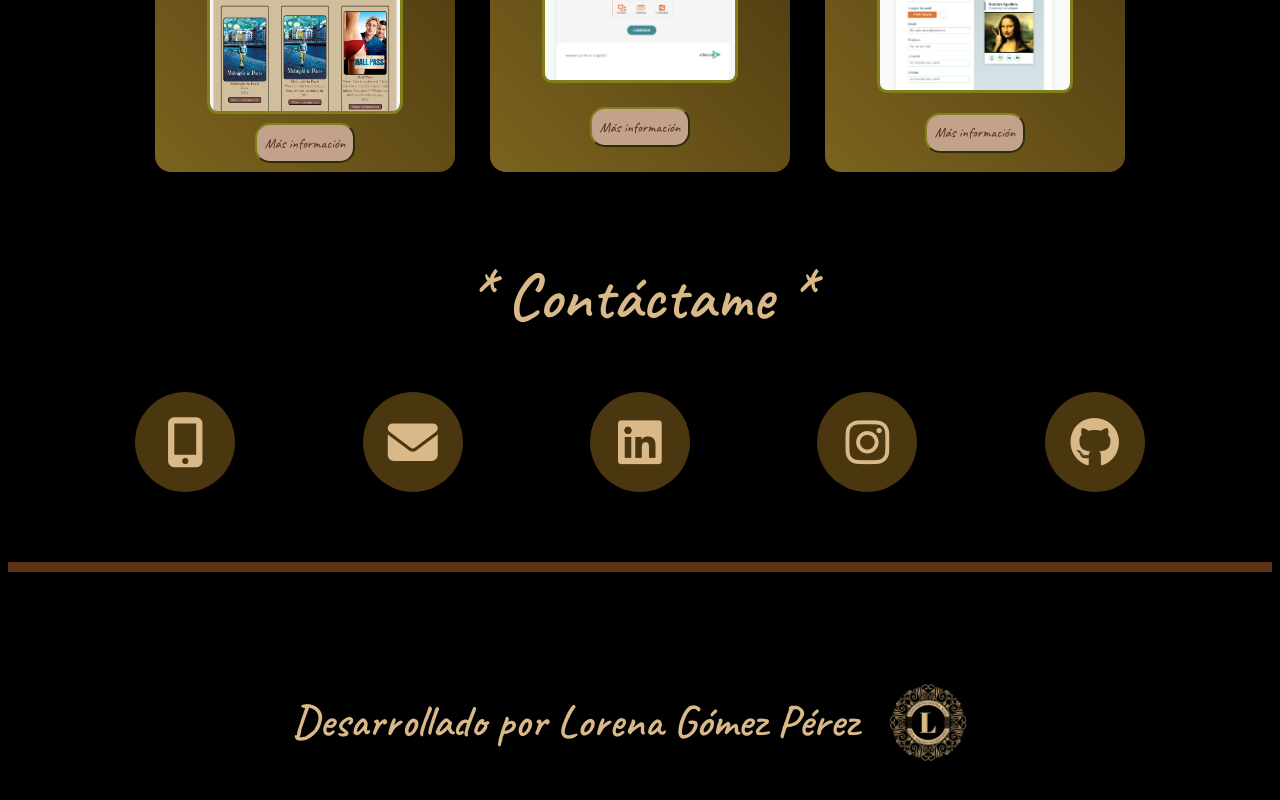
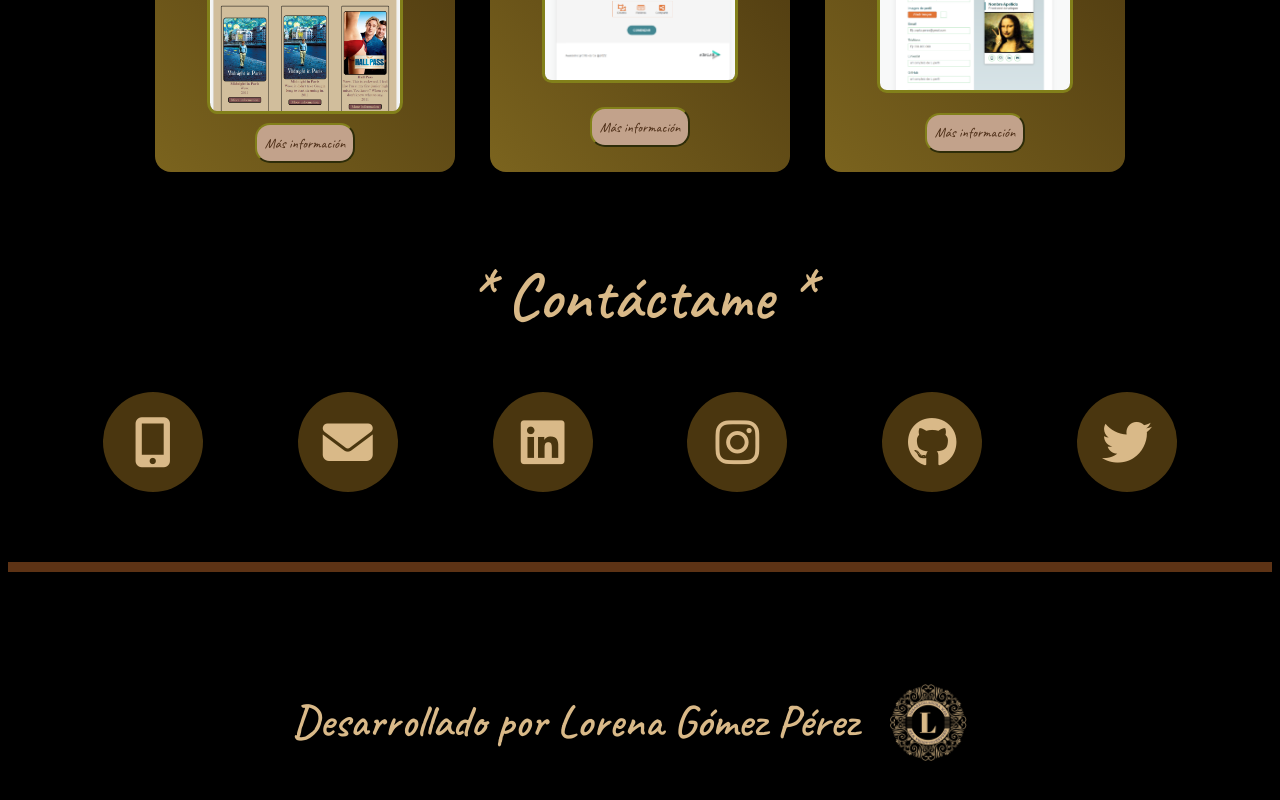
Before and after one commit to LorenaGomezPerez/Portfolio, a React (Create React App) app: page / in a window 1280 px wide. Shown: the part 2610-3410 px from the top of the page. Built offline with nearby package versions, Linux system fonts and the light colour scheme.

Commit message:
add twitter icon

```diff
--- a/src/Contact.js
+++ b/src/Contact.js
@@ -45,6 +45,17 @@ function Contact() {
             <i className="fa-brands fa-github icon" />
           </a>
         </div>
+		<div className="iconContainer">
+          <a
+            title="Twitter"
+            href="https://twitter.com/LorenaGP21"
+            target="_blank"
+            rel="noreferrer"
+          >
+            <i className="fa-brands fa-twitter icon"/>
+
+          </a>
+        </div>
       </div>
     </div>
   );
```
